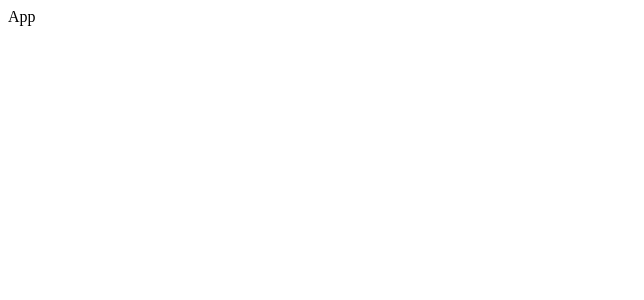
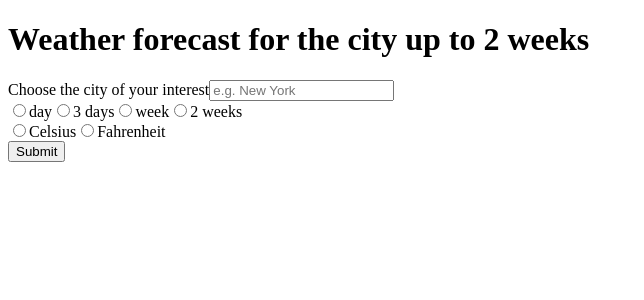
Before and after one commit to ermondel/react-weather-app, a React (Create React App) app: page / in a window 1280 px wide. Shown: the top 300 px of the page, without its empty margins (0-644 px from the left). Built offline with nearby package versions, Linux system fonts and the light colour scheme; the HTML template or start-up script is replaced by a standard one.

Commit message:
add header block and basic form of search

```diff
--- a/src/App.js
+++ b/src/App.js
@@ -1,9 +1,12 @@
 import React, { Component } from 'react'
+import Header from './components/header/'
 
 class App extends Component {
     render() {
         return (
-            <div>App</div>
+            <div>
+                <Header />
+            </div>
         )
     }
 }
--- /dev/null
+++ b/src/components/header/index.js
@@ -0,0 +1,52 @@
+import React, { Component } from 'react'
+
+class Header extends Component {
+    render() {
+        const city = ''
+
+        return (
+		<header>
+			<div id="header-inner">
+				<h1>Weather forecast for the city up to 2 weeks</h1>
+				<form id="form">
+		    		<div className="left">
+			    		<div id="search-box">
+				    		<label htmlFor="city" className="visuallyhidden" tabIndex="0">Choose the city of your interest</label>
+				    		<input type="text" name="city" id="city" value={city} placeholder="e.g. New York" required />
+			    		</div>
+						<div id="options">
+						<div id="options-period">
+							<label className="common-radio" tabIndex="0">
+								<input type="radio" name="period" value="1" required /><span>day</span>
+        					</label>
+        					<label className="common-radio" tabIndex="0">
+            					<input type="radio" name="period" value="3" required /><span>3 days</span>
+        					</label>
+        					<label className="common-radio" tabIndex="0">
+            					<input type="radio" name="period" value="7" required /><span>week</span>
+        					</label>
+        					<label className="common-radio" tabIndex="0">
+            					<input type="radio" name="period" value="14" required /><span>2 weeks</span>
+        					</label>
+        				</div>
+        				<div id="options-unit">
+        					<label className="common-radio" tabIndex="0">
+            					<input type="radio" name="unit" value="celsius" required /><span>Celsius</span>
+        					</label>
+        					<label className="common-radio" tabIndex="0">
+            					<input type="radio" name="unit" value="fahrenheit" required /><span>Fahrenheit</span>
+        					</label>
+        				</div>
+        			</div>
+					</div>
+					<div className="right">
+						<input type="submit" value="Submit" id="submit" tabIndex="0" />
+					</div>
+				</form>
+			</div>
+		</header>
+        )
+    }
+}
+
+export default Header
```
